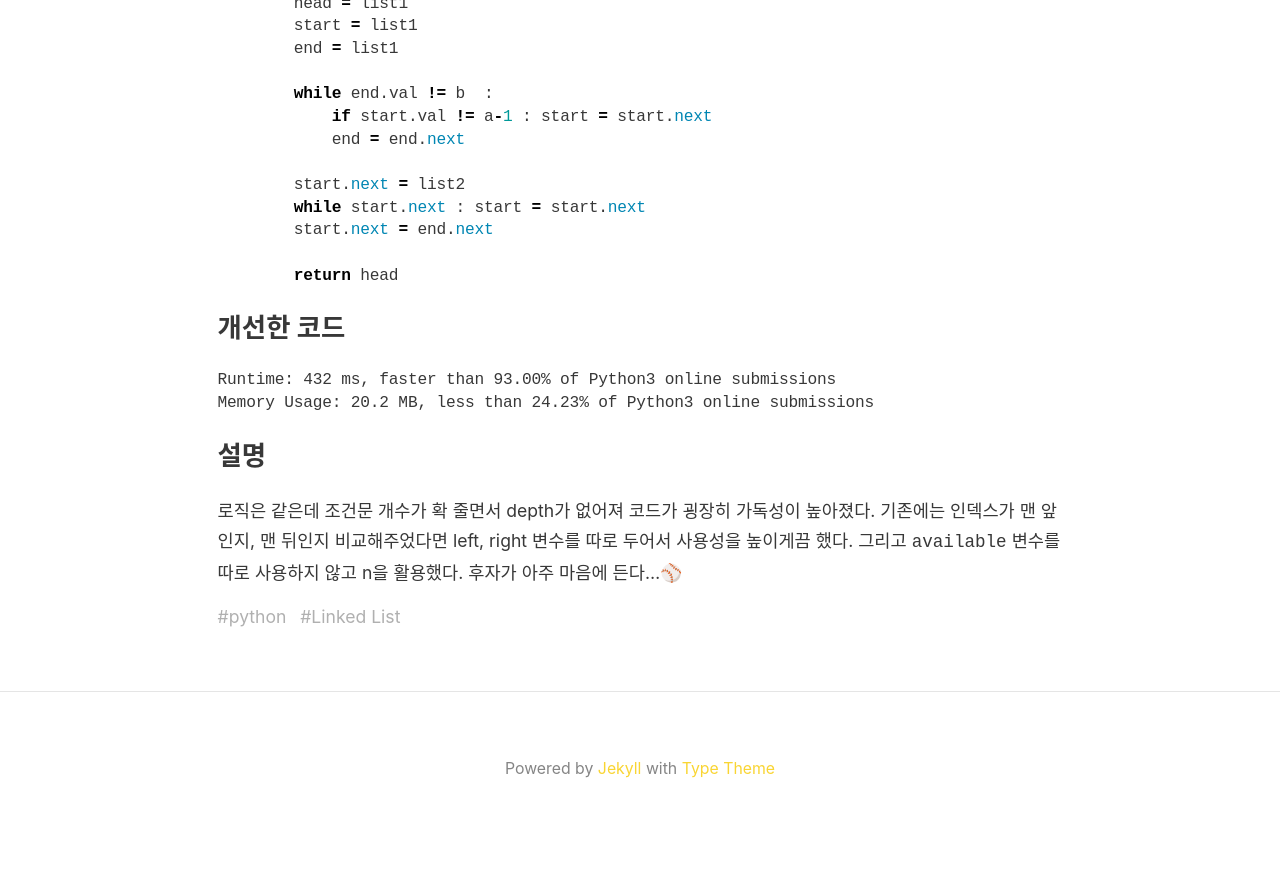
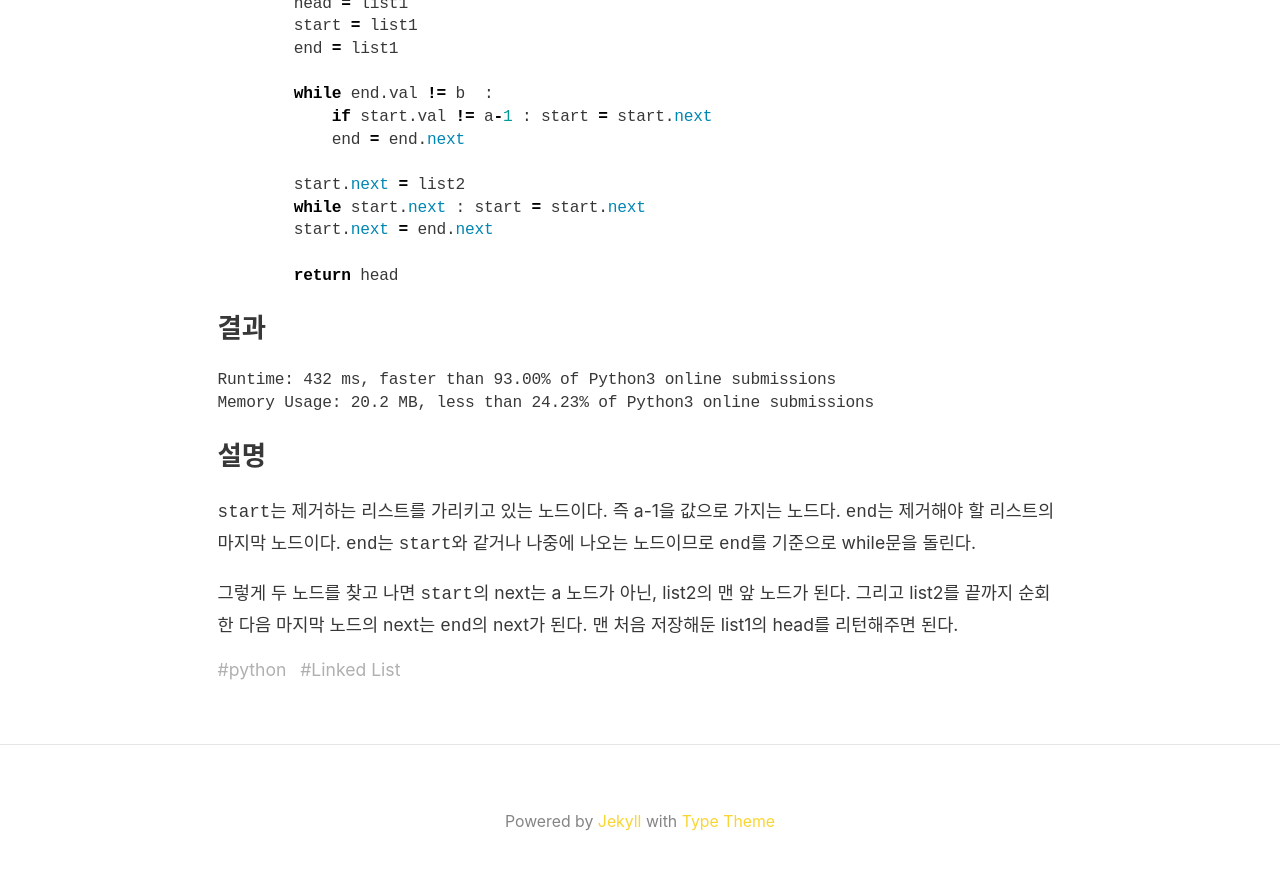
Before and after one commit to sbyeol3/github.io, a Jekyll site: the page built from _posts/2020-12-27-post1.md, in a window 1280 px wide and 900 px high, scrolled down 1438 px. Shown: the top 870 px of the window. Built offline with Jekyll 4.4.1, drawn with Linux system fonts in a browser that asks for light colours; nearby versions of some CDN libraries; before the commit the page ends 2285 px from its top, so only the background shows below that.

Commit message:
ADD : 201227 Leet code

````diff
--- a/_posts/2020-12-27-post1.md
+++ b/_posts/2020-12-27-post1.md
@@ -60,7 +60,7 @@ class Solution:
         return head
 ```
 
-### 개선한 코드
+### 결과
 ```
 Runtime: 432 ms, faster than 93.00% of Python3 online submissions
 Memory Usage: 20.2 MB, less than 24.23% of Python3 online submissions
@@ -68,4 +68,6 @@ Memory Usage: 20.2 MB, less than 24.23% of Python3 online submissions
 
 ### 설명
 
-로직은 같은데 조건문 개수가 확 줄면서 depth가 없어져 코드가 굉장히 가독성이 높아졌다. 기존에는 인덱스가 맨 앞인지, 맨 뒤인지 비교해주었다면 left, right 변수를 따로 두어서 사용성을 높이게끔 했다. 그리고 `available` 변수를 따로 사용하지 않고 n을 활용했다. 후자가 아주 마음에 든다...⚾️
+`start`는 제거하는 리스트를 가리키고 있는 노드이다. 즉 a-1을 값으로 가지는 노드다. `end`는 제거해야 할 리스트의 마지막 노드이다. `end`는 `start`와 같거나 나중에 나오는 노드이므로 `end`를 기준으로 while문을 돌린다.
+
+그렇게 두 노드를 찾고 나면 `start`의 next는 a 노드가 아닌, list2의 맨 앞 노드가 된다. 그리고 list2를 끝까지 순회한 다음 마지막 노드의 next는 `end`의 next가 된다. 맨 처음 저장해둔 list1의 head를 리턴해주면 된다.
````
